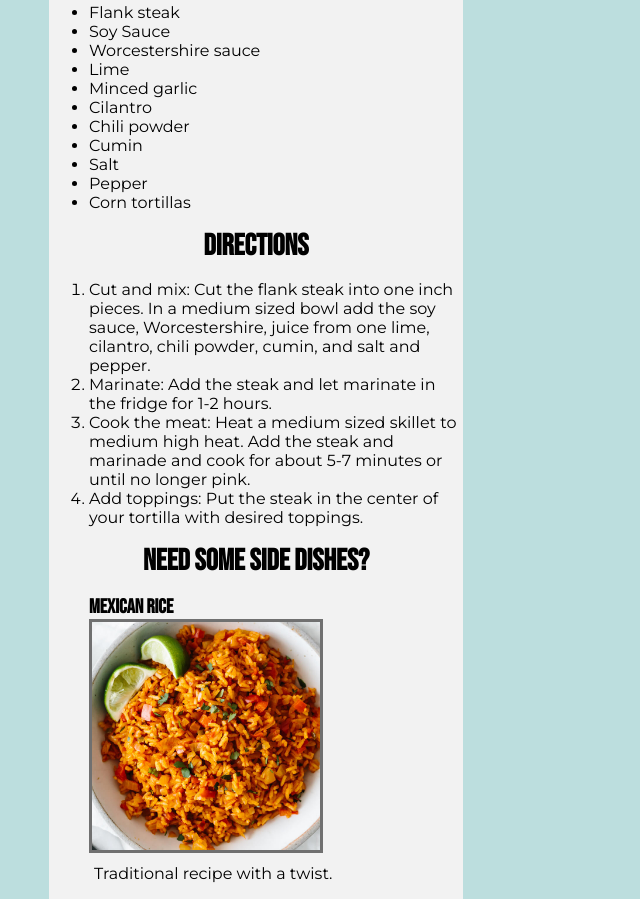
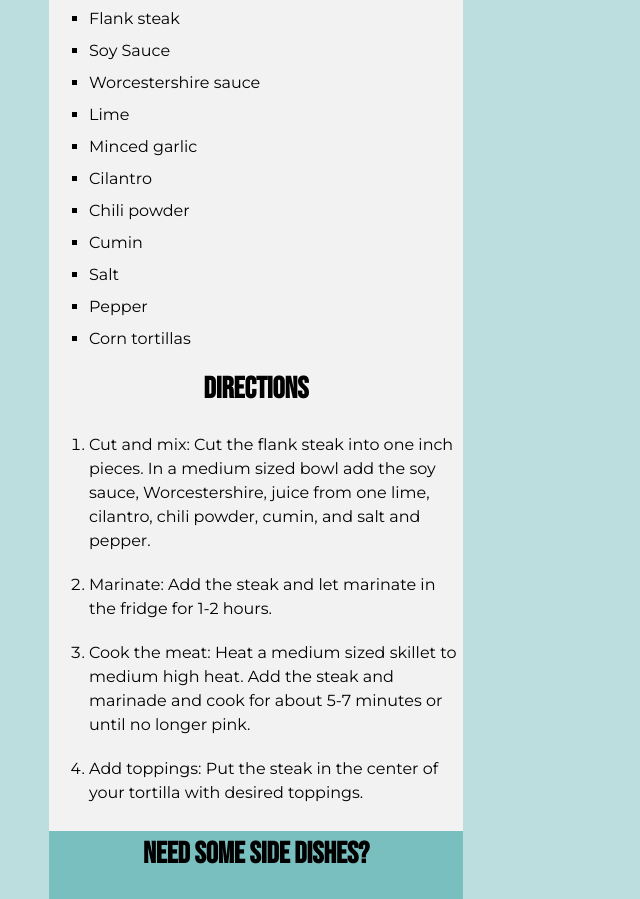
Before and after one commit to AubreyRosevear/recipe, a plain HTML site: page index.html in a window 1280 px wide. Shown: the part 1073-1972 px from the top of the page, without its empty margins (384-1024 px from the left). Drawn offline with Linux system fonts and the light colour scheme.

Commit message:
updates
updates

```diff
--- a/styles.css
+++ b/styles.css
@@ -217,3 +217,33 @@ main p {
     margin: 5px;
     line-height: 1.5;
 }
+
+#ingredients ul {
+    list-style: square;
+    line-height: 2;
+}
+
+#directions ol li {
+    padding: 10px 0;
+    line-height: 1.5;
+}
+
+#sides {
+    background-color: #7abfbf;
+    display: flex;
+    flex-direction: column;
+}
+
+#sides figure {
+    padding-left: 10px;
+    margin: 25px 0;
+    display: grid;
+    grid-template-areas:
+                "a b b b"
+                "a c c c"
+                "a d d d";
+    grid-template-columns: 100px 1fr;
+    grid-template-rows: 33px 33px 33px;
+    column-gap: 15px;
+    transition: all .5s;
+}
```
